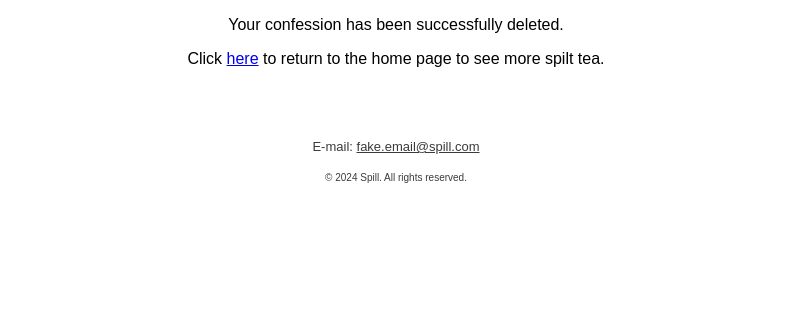
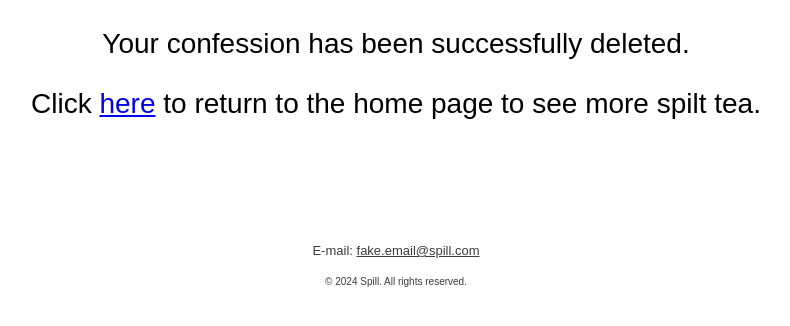
Before and after one commit to amyhastings/spill, a Flask app: page /spill/delete_confirmed in a window 1280 px wide. Shown: the part 94-420 px from the top of the page, without its empty margins (244-1034 px from the left). Run offline with Flask 2, Linux system fonts and the light colour scheme.

Commit message:
Minor change to formatting of delete confirmed page

```diff
--- a/static/css/style.css
+++ b/static/css/style.css
@@ -127,7 +127,9 @@ nav {
     margin: 0px auto 10px auto;
 }
 
-.welcome-container, .error-message, .form-submitted, .no-tea {
+.welcome-container, .error-message,
+.form-submitted, .no-tea,
+.delete-confirmed {
     font-size: 1.75em;
     text-align: center;
     padding: 0 0 40px 0;
@@ -354,10 +356,6 @@ input.confession-textarea {
     margin: 10px 0;
 }
 
-.delete-confirmed {
-    text-align: center;
-}
-
 .confession-buttons {
     display: flex;
     justify-content: space-between;
```
